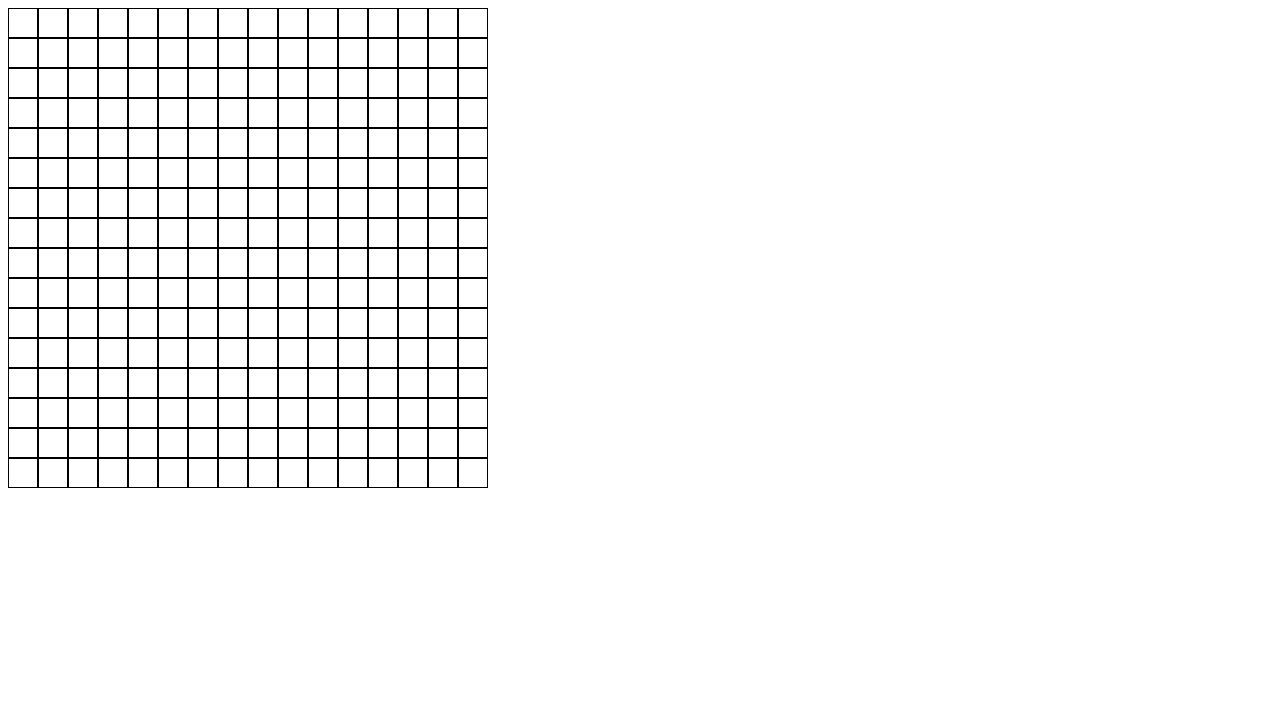
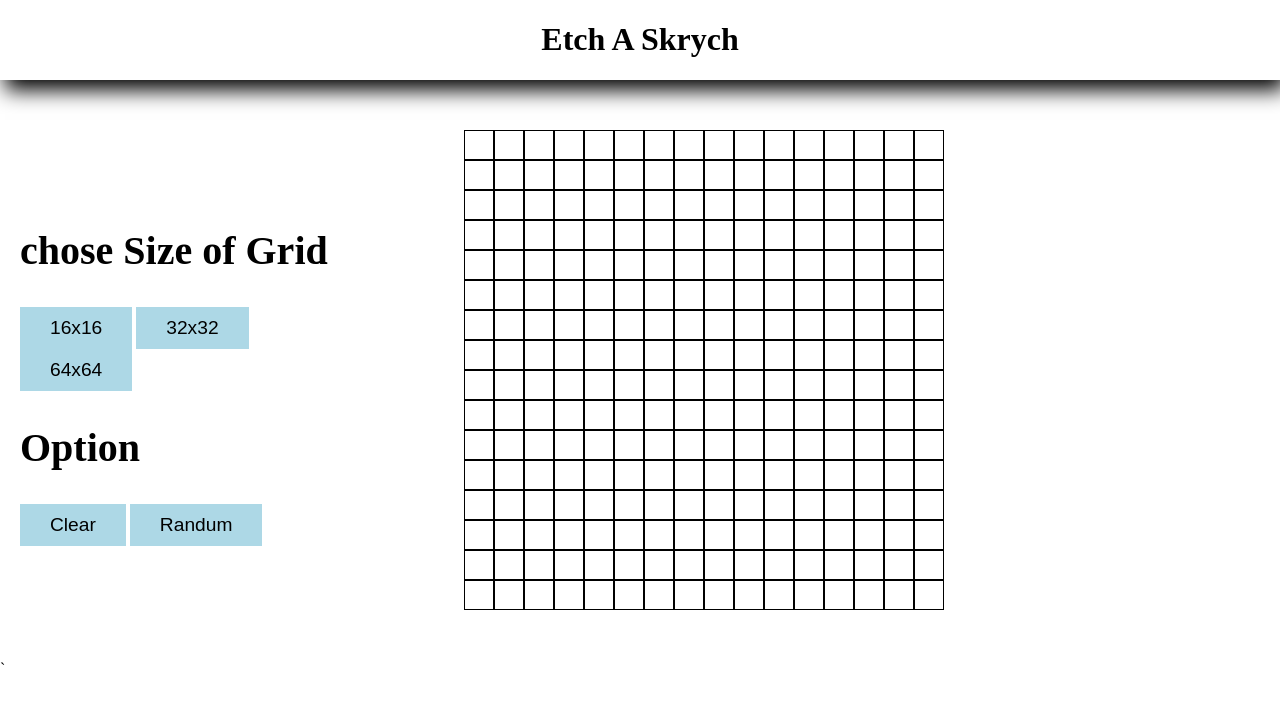
Before and after one commit to Aknexad/etch-a-sketch, a plain HTML site: page index.html in a window 1280 px wide. Drawn offline with Linux system fonts and the light colour scheme.

Commit message:
add menu and style to index

```diff
--- a/index.html
+++ b/index.html
@@ -13,6 +13,25 @@
     <title>ETCH A SKRYCH</title>
   </head>
   <body>
-    <div class="container"></div>
+    <header>
+      <h1>Etch A Skrych</h1>
+    </header>
+    <div class="main">
+      <div class="menu">
+        <div class="gritBtn">
+          <h2>chose Size of Grid</h2>
+          <button id="boxSizeOne">16x16</button>
+          <button id="boxSizeTow">32x32</button>
+          <button id="boxSizeTree">64x64</button>
+        </div>
+        <div class="option">
+          <h2>Option</h2>
+          <button>Clear</button>
+          <button>Randum</button>
+        </div>
+      </div>
+      <div class="container"></div>
+    </div>
   </body>
+  `
 </html>
--- a/style.css
+++ b/style.css
@@ -1,3 +1,57 @@
+* {
+  box-sizing: border-box;
+}
+
+body {
+  padding: 0;
+  margin: 0;
+  display: flex;
+  flex-direction: column;
+  gap: 50px;
+}
+/* header */
+header {
+  text-align: center;
+  margin: 0;
+  padding: 0;
+  box-shadow: 5px 10px 20px black;
+}
+
+/* main */
+.main {
+  width: 100vw;
+  display: flex;
+  justify-content: start;
+  align-items: center;
+  gap: 80px;
+}
+
+.menu {
+  width: 30vw;
+  height: 480px;
+  display: flex;
+  flex-direction: column;
+  justify-content: center;
+  align-items: flex-start;
+  padding: 20px;
+}
+
+.menu h2 {
+  font-size: 2.5rem;
+}
+
+.menu button {
+  font-size: 1.2rem;
+  background-color: lightblue;
+  padding: 10px 30px;
+  color: black;
+  border: 0px;
+}
+
+.menu button:hover {
+  background-color: white;
+}
+
 /* container */
 
 .container {
```
